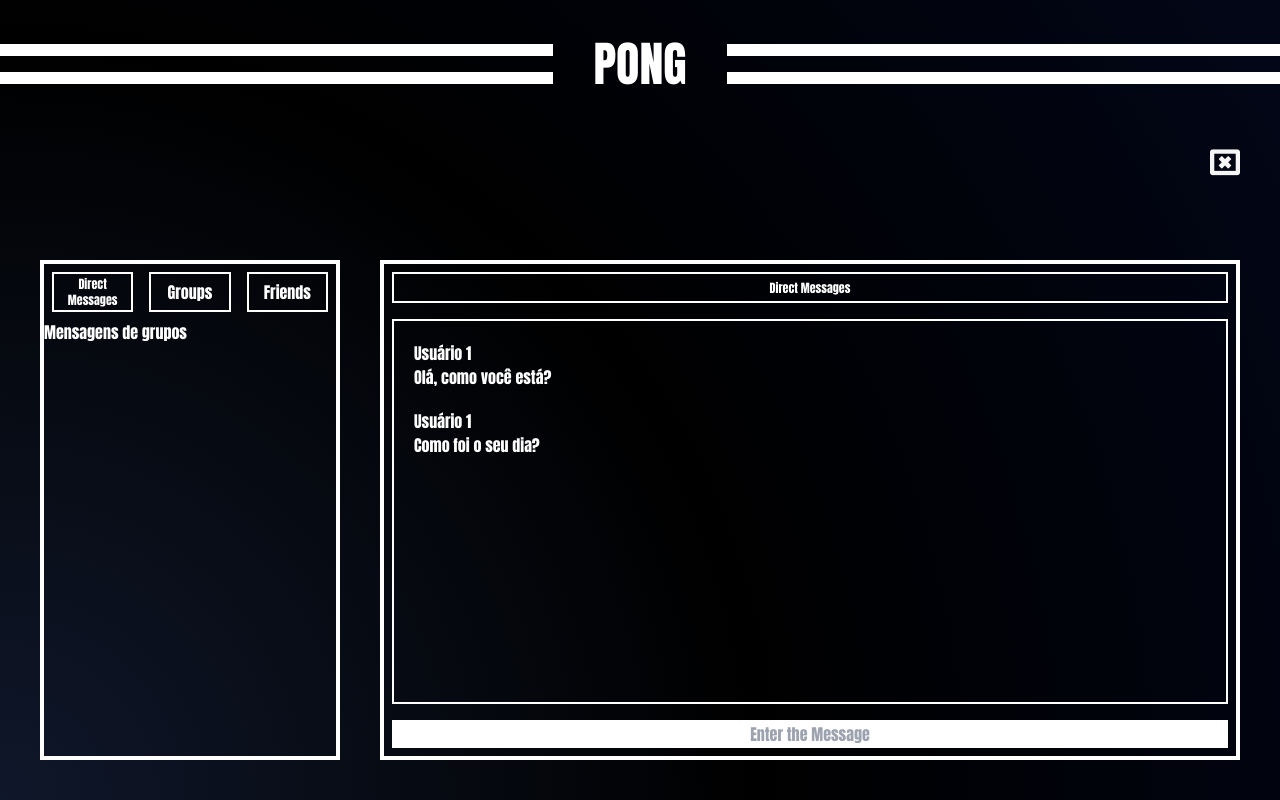
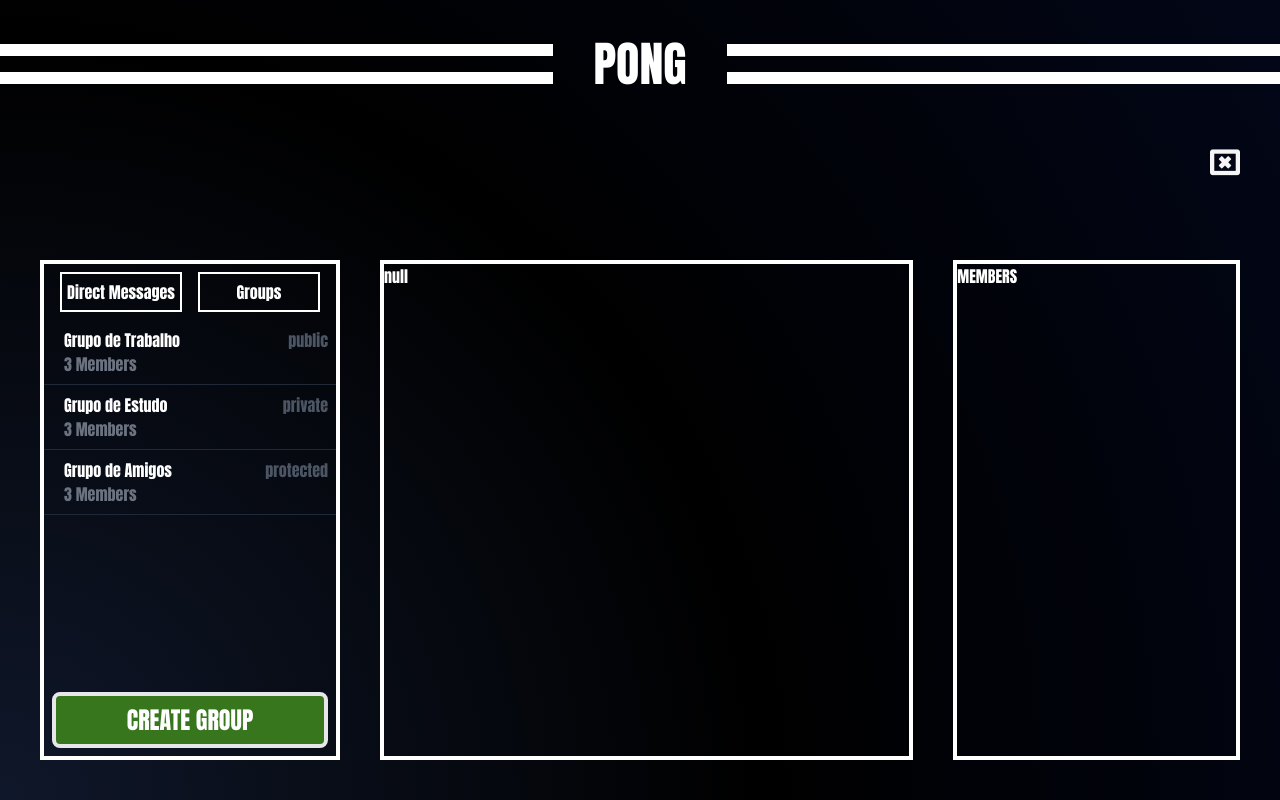
Before and after one commit to snvas/42course_fttranscendence, a SvelteKit app in the folder frontend/: page /chat in a window 1280 px wide. Both pictures are taken after a click on the button "Groups". Built offline with nearby package versions, Linux system fonts and the light colour scheme.

Commit message:
Feature: group messages interface

```diff
--- /dev/null
+++ b/frontend/src/lib/components/DirectMessages.svelte
@@ -0,0 +1,67 @@
+<script lang="ts">
+	type Message = {
+		name: string;
+		authorId: User['id'];
+		date: string;
+		message: string;
+	};
+
+	type User = {
+		id: string;
+		avatarId: string;
+		name: string;
+		status: 'Online' | 'Offline' | 'Playing';
+		blocked?: true;
+	};
+
+	type DirectPreview = User;
+
+	type Direct = DirectPreview & {
+		messages: Message[];
+	};
+
+	type GroupMember = User & {
+		role: 'admin' | 'owner' | 'member';
+	};
+
+	type GroupPreview = {
+		id: string;
+		name: string;
+		visibility: 'public' | 'private' | 'protected';
+		members: number;
+	};
+
+	type Group = GroupPreview & {
+		members: GroupMember[];
+		messages: Message[];
+	};
+
+	export let direct: Direct | null;
+</script>
+
+<div class="border-4 border-white w-full h-full flex flex-col">
+	{#if direct == null}
+		<!-- TODO: Tela de "Selecione uma conversa" -->
+		null
+	{:else}
+		<div class="border-2 border-white h-10 m-2 flex items-center justify-center">
+			<p class="text-xs text-center">{direct.name}</p>
+		</div>
+		<div class="border-2 border-white h-full m-2 flex flex-col gap-5 items-start p-5 justify-start">
+			{#each direct.messages as message}
+				<div>
+					<p>
+						<!--TODO:  Verificar se authorid é do usuário -->
+						{message.authorId == '0' ? 'Me' : message.name}
+					</p>
+					<p>
+						{message.message}
+					</p>
+				</div>
+			{/each}
+		</div>
+		<div class="border-2 border-white m-2 flex items-center justify-center bg-white">
+			<input placeholder="Enter the Message" class="text-center" />
+		</div>
+	{/if}
+</div>
--- /dev/null
+++ b/frontend/src/lib/components/GroupMessages.svelte
@@ -0,0 +1,95 @@
+<script lang="ts">
+	type Message = {
+		name: string;
+		authorId: User['id'];
+		date: string;
+		message: string;
+	};
+
+	type User = {
+		id: string;
+		avatarId: string;
+		name: string;
+		status: 'Online' | 'Offline' | 'Playing';
+		blocked?: true;
+	};
+
+	type DirectPreview = User;
+
+	type Direct = DirectPreview & {
+		messages: Message[];
+	};
+
+	type GroupMember = User & {
+		role: 'admin' | 'owner' | 'member';
+	};
+
+	type GroupBase = {
+		id: string;
+		name: string;
+		visibility: 'public' | 'private' | 'protected';
+	};
+
+	type GroupPreview = GroupBase & {
+		membersLength: number;
+	};
+
+	type Group = GroupBase & {
+		members: GroupMember[];
+		messages: Message[];
+	};
+
+	export let group: Group | null;
+
+	// function getAuthorName(authorId: string) {
+	// 	let authorName = '';
+	// 	for (let i = 0; i < group.members.length; i++) {
+	// 		if (group.members[i].id === authorId) {
+	// 			authorName = group.members[i].name;
+	// 			break;
+	// 		}
+	// 	}
+	// 	return authorName;
+	// }
+</script>
+
+<div class="w-full h-full flex flex-row gap-10">
+	<div class="border-4 border-white w-full h-full flex flex-col">
+		{#if group == null}
+			<!-- TODO: Tela de "Selecione uma conversa" -->
+			null
+		{:else}
+			<div class="border-2 border-white h-10 m-2 flex items-center justify-center">
+				<p class="text-xs text-center">{group.name}</p>
+			</div>
+			<div
+				class="border-2 border-white h-full m-2 flex flex-col gap-5 items-start p-5 justify-start"
+			>
+				{#each group.messages as message}
+					<div>
+						<p>
+							<!--TODO:  Verificar se authorid é do usuário -->
+							{message.authorId == '0' ? 'Me' : message.name}
+						</p>
+						<p>
+							{message.message}
+						</p>
+					</div>
+				{/each}
+			</div>
+			<div class="border-2 border-white m-2 flex items-center justify-center bg-white">
+				<input placeholder="Enter the Message" class="text-center" />
+			</div>
+		{/if}
+	</div>
+	<div class="border-4 border-white h-full flex flex-col flex-none w-1/3">
+		MEMBERS
+		{#if group}
+			{#each group.members as member}
+				<div>
+					{member.name}
+				</div>
+			{/each}
+		{/if}
+	</div>
+</div>
--- a/frontend/src/lib/components/Messages.svelte
+++ /dev/null
@@ -1,51 +0,0 @@
-<script lang="ts">
-	type User = {
-		id: string;
-		avatarId: string;
-		name: string;
-		status: 'Online' | 'Offline' | 'Playing';
-	};
-
-	type Message = {
-		name: string;
-		authorId: User['id'];
-		date: string;
-		message: string;
-	};
-
-	export let messages: Message[];
-	export let users: User[];
-
-	function getAuthorName(authorId: string) {
-		let authorName = '';
-		for (let i = 0; i < users.length; i++) {
-			if (users[i].id === authorId) {
-				authorName = users[i].name;
-				break;
-			}
-		}
-		return authorName;
-	}
-</script>
-
-<div class="border-4 border-white w-full h-full flex flex-col">
-	<div class="border-2 border-white h-10 m-2 flex items-center justify-center">
-		<p class="text-xs text-center">Direct Messages</p>
-	</div>
-	<div class="border-2 border-white h-full m-2 flex flex-col gap-5 items-start p-5 justify-start">
-		{#each messages as message}
-			<div>
-				<p>
-					<!--TODO:  Verificar se authorid é do usuário -->
-					{message.authorId == '0' ? 'Me' : message.name}
-				</p>
-				<p>
-					{message.message}
-				</p>
-			</div>
-		{/each}
-	</div>
-	<div class="border-2 border-white m-2 flex items-center justify-center bg-white">
-		<input placeholder="Enter the Message" class="text-center" />
-	</div>
-</div>
--- a/frontend/src/routes/chat/+page.svelte
+++ b/frontend/src/routes/chat/+page.svelte
@@ -1,7 +1,8 @@
 <script lang="ts">
 	import PongHeader from '$lib/components/PongHeader.svelte';
 	import FriendStatus from '$lib/components/FriendStatus.svelte';
-	import Messages from '$lib/components/Messages.svelte';
+	import DirectMessages from '$lib/components/DirectMessages.svelte';
+	import GroupMessages from '$lib/components/GroupMessages.svelte';
 
 	type Message = {
 		name: string;
@@ -15,25 +16,41 @@
 		avatarId: string;
 		name: string;
 		status: 'Online' | 'Offline' | 'Playing';
+		blocked?: true;
+	};
+
+	type DirectPreview = User;
+
+	type Direct = DirectPreview & {
+		messages: Message[];
 	};
 
 	type GroupMember = User & {
-		role: 'admim' | 'owner' | 'member';
+		role: 'admin' | 'owner' | 'member';
 	};
 
-	type Group = {
+	type GroupBase = {
 		id: string;
 		name: string;
-		messages: Message[];
-		members: GroupMember[];
+		visibility: 'public' | 'private' | 'protected';
 	};
 
-	let directChats: User[] = [
+	type GroupPreview = GroupBase & {
+		membersLength: number;
+	};
+
+	type Group = GroupBase & {
+		members: GroupMember[];
+		messages: Message[];
+	};
+
+	let directPreview: DirectPreview[] = [
 		{
 			id: '1',
 			avatarId: '../../camera.png',
 			name: 'Usuário 1',
-			status: 'Online'
+			status: 'Online',
+			blocked: true
 		},
 		{
 			id: '2',
@@ -61,8 +78,14 @@
 		}
 	];
 
-	let directMessages = {
-		'1': [
+	let directData: Direct[] = [
+		{
+			id: '1',
+			avatarId: '../../camera.png',
+			name: 'Usuário 1',
+			status: 'Online',
+			blocked: true,
+			messages: [
 				{
 					name: 'Usuário 1',
 					authorId: '1',
@@ -75,8 +98,14 @@
 					date: '0',
 					message: 'Como foi o seu dia?'
 				}
-		],
-		'2': [
+			]
+		},
+		{
+			id: '2',
+			avatarId: '../../rapido.png',
+			name: 'Usuário 2',
+			status: 'Offline',
+			messages: [
 				{
 					name: 'Usuário 2',
 					authorId: '0',
@@ -95,8 +124,14 @@
 					date: '0',
 					message: 'Tenha um bom dia!'
 				}
-		],
-		'3': [
+			]
+		},
+		{
+			id: '3',
+			avatarId: '../../rapido.png',
+			name: 'Usuário 3',
+			status: 'Playing',
+			messages: [
 				{
 					name: 'Usuário 3',
 					authorId: '0',
@@ -109,8 +144,14 @@
 					date: '0',
 					message: 'Você viu as últimas notícias?'
 				}
-		],
-		'4': [
+			]
+		},
+		{
+			id: '4',
+			avatarId: '../../rapido.png',
+			name: 'Usuário 4',
+			status: 'Online',
+			messages: [
 				{
 					name: 'Usuário 4',
 					authorId: '0',
@@ -123,8 +164,14 @@
 					date: '0',
 					message: 'Que filme você recomenda assistir?'
 				}
-		],
-		'5': [
+			]
+		},
+		{
+			id: '5',
+			avatarId: '../../rapido.png',
+			name: 'Usuário 5',
+			status: 'Offline',
+			messages: [
 				{
 					name: 'Usuário 5',
 					authorId: '5',
@@ -144,50 +191,193 @@
 					message: 'Qual é o seu plano para hoje?'
 				}
 			]
-	};
+		}
+	];
 
-	let groups: Group[] = [
+	let groupsPreview: GroupPreview[] = [
 		{
 			id: '401',
 			name: 'Grupo de Trabalho',
+			visibility: 'public',
+			membersLength: 3
+		},
+		{
+			id: '402',
+			name: 'Grupo de Estudo',
+			visibility: 'private',
+			membersLength: 3
+		},
+		{
+			id: '403',
+			name: 'Grupo de Amigos',
+			visibility: 'protected',
+			membersLength: 3
+		}
+	];
+
+	let groupsData: Group[] = [
+		{
+			id: '401',
+			name: 'Grupo de Trabalho',
+			visibility: 'public',
+			members: [
+				{
+					id: '201',
+					avatarId: '../../camera.png',
+					name: 'Alice',
+					status: 'Online',
+					role: 'owner'
+				},
+				{
+					id: '0',
+					avatarId: '../../rapido.png',
+					name: 'Teste',
+					status: 'Offline',
+					role: 'admin'
+				},
+				{
+					id: '202',
+					avatarId: '../../rapido.png',
+					name: 'Bob',
+					status: 'Offline',
+					role: 'member'
+				}
+			],
 			messages: [
 				{
 					name: 'Alice',
 					authorId: '201',
 					date: '0',
-					message: 'Vamos discutir o projeto hoje à tarde?'
+					message: 'Bem-vindo ao Grupo de Trabalho!'
 				},
 				{
 					name: 'Bob',
 					authorId: '202',
 					date: '0',
-					message: 'Sim, às 14h é bom para todos?'
+					message: 'O que vamos discutir hoje na reunião?'
+				},
+				{
+					name: 'Teste',
+					authorId: '0',
+					date: '0',
+					message: 'O que vamos discutir hoje na reunião?'
 				}
-			],
+			]
+		},
+		{
+			id: '402',
+			name: 'Grupo de Estudo',
+			visibility: 'private',
 			members: [
 				{
-					id: '201',
-					avatarId: 'avatar-201',
-					name: 'Alice',
+					id: '203',
+					avatarId: '../../camera.png',
+					name: 'Carol',
 					status: 'Online',
 					role: 'owner'
 				},
 				{
-					id: '202',
-					avatarId: 'avatar-202',
-					name: 'Bob',
+					id: '204',
+					avatarId: '../../rapido.png',
+					name: 'David',
 					status: 'Offline',
 					role: 'member'
+				},
+				{
+					id: '0',
+					avatarId: '../../rapido.png',
+					name: 'Teste',
+					status: 'Offline',
+					role: 'admin'
+				}
+			],
+			messages: [
+				{
+					name: 'Carol',
+					authorId: '203',
+					date: '0',
+					message: 'Vamos começar a estudar para o exame.'
+				},
+				{
+					name: 'Teste',
+					authorId: '0',
+					date: '0',
+					message: 'O que vamos discutir hoje na reunião?'
+				},
+				{
+					name: 'David',
+					authorId: '204',
+					date: '0',
+					message: 'Alguém tem um bom material de estudo?'
+				}
+			]
+		},
+		{
+			id: '403',
+			name: 'Grupo de Amigos',
+			visibility: 'protected',
+			members: [
+				{
+					id: '205',
+					avatarId: '../../camera.png',
+					name: 'Eva',
+					status: 'Online',
+					role: 'owner'
+				},
+				{
+					id: '0',
+					avatarId: '../../rapido.png',
+					name: 'Teste',
+					status: 'Offline',
+					role: 'admin'
+				},
+				{
+					id: '206',
+					avatarId: '../../rapido.png',
+					name: 'Frank',
+					status: 'Offline',
+					role: 'member'
+				}
+			],
+			messages: [
+				{
+					name: 'Eva',
+					authorId: '205',
+					date: '0',
+					message: 'Que tal marcarmos um encontro este fim de semana?'
+				},
+				{
+					name: 'Frank',
+					authorId: '206',
+					date: '0',
+					message: 'Boa ideia! Vamos ao cinema.'
+				},
+				{
+					name: 'Teste',
+					authorId: '0',
+					date: '0',
+					message: 'O que vamos discutir hoje na reunião?'
 				}
 			]
 		}
 	];
 
-	function showMessages(userID: keyof typeof directMessages) {
-		messages = directMessages[userID];
+	function showDirect(index: number) {
+		// TODO: trocar index pelo id do user e requisitar o dado do backend
+		selectedDirect = directData[index];
 	}
-	let messages: Message[] = directMessages[1];
-	let showingMessages: 'direct' | 'groups' = 'direct';
+
+	function showGroup(index: number) {
+		// TODO: trocar index pelo id do user e requisitar o dado do backend
+		selectedGroup = groupsData[index];
+	}
+
+	let selectedDirect: Direct | null = null;
+	let selectedGroup: Group | null = null;
+
+	let panel: 'direct' | 'groups' | 'create-group' = 'direct';
+
+	// $: showingMessages == 'direct' ? (messages = directMessages[0]) : (messages = groupData[0]);
 </script>
 
 <div class="h-full min-h-screen w-screen flex flex-col md:h-screen gap-10">
@@ -202,29 +392,29 @@
 	<div class="flex flex-col md:flex-row gap-10 p-10 h-full">
 		<div class="gap-15 flex flex-col md:w-1/4 flex-none w-full h-full">
 			<div class="border-4 border-white min-w-fit w-full flex flex-col h-full">
-				<div class="flex-none flex flex-row">
+				<div class="flex-none flex flex-row gap-4 px-4 py-2">
 					<!-- TODO: padronizar botões e estilo baseado na variável "showingMessages" -->
 					<button
-						class="border-2 border-white h-10 w-1/3 m-2 flex items-center justify-center"
-						on:click={() => (showingMessages = 'direct')}
+						class="border-2 border-white h-10 flex-1 items-center justify-center"
+						on:click={() => {
+							panel = 'direct';
+						}}
 					>
-						<p class="text-xs text-center">Direct Messages</p>
+						<p class="text-center">Direct Messages</p>
 					</button>
 					<button
-						class="border-2 border-white h-10 w-1/3 m-2 flex items-center justify-center"
-						on:click={() => (showingMessages = 'groups')}
+						class="border-2 border-white h-10 flex-1 items-center justify-center"
+						on:click={() => {
+							panel = 'groups';
+						}}
 					>
 						<p class="">Groups</p>
 					</button>
-					<!-- ??? remover aba de friends e manter apenas no dashboard? -->
-					<div class="border-2 border-white h-10 w-1/3 m-2 flex items-center justify-center">
-						<p class="">Friends</p>
 				</div>
-				</div>
-				{#if showingMessages == 'direct'}
-					{#each directChats as user}
+				{#if panel == 'direct'}
+					{#each directPreview as user, i}
 						<button
-							on:click={() => showMessages(user.id)}
+							on:click={() => showDirect(i)}
 							class="border-b-2 border-x-white h-12 m-2 flex flex-row"
 						>
 							<img
@@ -235,25 +425,55 @@
 							/>
 							<div class="flex flex-col ml-3">
 								<p class="flex flex-col">{user.name}</p>
+								{#if user.blocked}
+									<p class="flex flex-col text-red-600">Blocked</p>
+								{:else}
 									<p class="flex flex-col text-green-600">{user.status}</p>
+								{/if}
 							</div>
 						</button>
 					{/each}
-				{:else if showingMessages == 'groups'}
-					<!-- TODO:  mensagens de grupo -->
-					Mensagens de grupos
+				{:else}
+					<div class="h-full w-full flex flex-col">
+						{#each groupsPreview as group, i}
+							<button
+								on:click={() => showGroup(i)}
+								class="p-2 border-b border-gray-800 border-x-white flex flex-row bg-yellow-500 bg-opacity-0 hover:bg-opacity-10"
+							>
+								<div class="flex flex-col ml-3 w-full items-start">
+									<div class="flex flex-row justify-between w-full">
+										<p class="flex flex-col">{group.name}</p>
+										<p class=" text-gray-600 font-extralight">
+											{group.visibility}
+										</p>
+									</div>
+
+									<p class=" text-gray-500">
+										{group.membersLength} Members
+									</p>
+								</div>
+							</button>
+						{/each}
+					</div>
+					{#if panel == 'groups'}
+						<div class="p-2">
+							<button class="btn-primary" on:click={() => (panel = 'create-group')}>
+								Create Group
+							</button>
+						</div>
+					{/if}
 				{/if}
 			</div>
 		</div>
-		{#if showingMessages == 'direct'}
 		<div class="flex flex-col w-full h-full">
-				<Messages bind:messages bind:users={directChats} />
+			{#if panel == 'direct'}
+				<DirectMessages bind:direct={selectedDirect} />
+			{:else if panel == 'groups'}
+				<GroupMessages bind:group={selectedGroup} />
+			{:else}
+				create group
+			{/if}
 		</div>
-		{:else}
-			<div class="flex flex-col w-full h-full">
-				<Messages bind:messages bind:users={directChats} />
-			</div>
-		{/if}
 	</div>
 </div>
 
```
Lines whose indentation alone changed are shown as unchanged.
